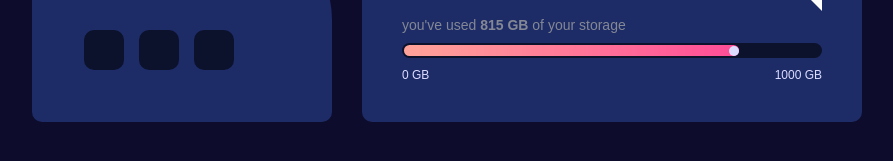
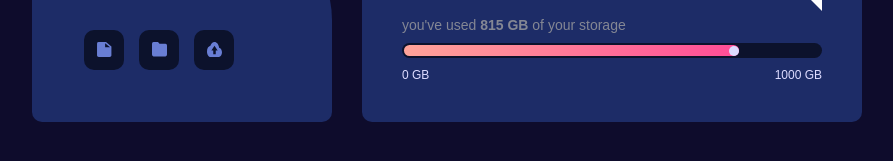
Before and after one commit to taheyaibrahim529-lab/Fylo-data-torage-componen, a plain HTML site: page index.html in a window 1280 px wide. Shown: the part 379-540 px from the top of the page, without its empty margins (193-1086 px from the left). Drawn offline with Linux system fonts and the light colour scheme; files whose address does not match are found by name.

Commit message:
Update index.html

```diff
--- a/index.html
+++ b/index.html
@@ -11,9 +11,9 @@
     <div class="card-left">
       <img src="images/logo.svg" alt="" class="logo">
       <div class="icons">
-          <div class="icons-box"><img src="images/icon-document.svg" alt=""></div>
-          <div class="icons-box"><img src="images/icon-folder.svg" alt=""> </div>
-          <div class="icons-box"><img src="images/icon-upload.svg" alt=""></div>
+          <div class="icons-box"><img src="icon-document.svg" alt=""></div>
+          <div class="icons-box"><img src="icon-folder.svg" alt=""> </div>
+          <div class="icons-box"><img src="icon-upload.svg" alt=""></div>
 
       </div>
     </div>
```
